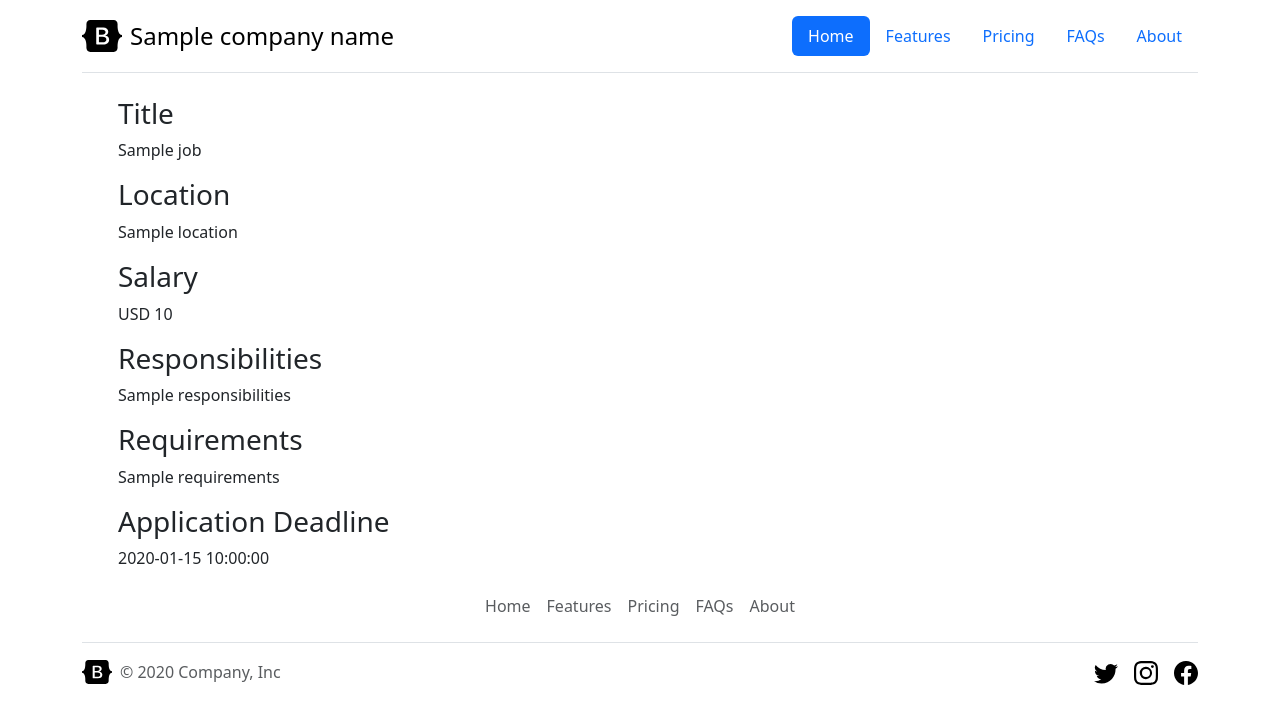
After one commit to Maneida/job-board-website-template, a Flask app: template templates/jobpage.html in a window 1280 px wide. The commit adds this page. Shown: the top 724 px of the page. Run offline with Flask 3, Linux system fonts and the light colour scheme; the template is opened without the code that fills it: most values are stand-ins (such as "Sample title", 1, 10 or a date in 2020).

Commit message:
added basic jobpage with other structure improvements

```diff
--- a/app.py
+++ b/app.py
@@ -1,22 +1,29 @@
 #!/usr/bin/env python3
 from datetime import datetime
 from flask import Flask, render_template, jsonify
-import database
+from database import load_jobs_from_db, load_job_from_db
 
 app = Flask(__name__)
 
 
 @app.route('/', strict_slashes=False)
 def hello_world():
-    jobs = database.load_jobs_from_db()
+    jobs = load_jobs_from_db()
     return render_template("home.html", jobs=jobs, company_name='Jovian',
                            year=datetime.now().year)
 
 
 @app.route('/api/v1/jobs', strict_slashes=False)
 def list_jobs():
-    jobs = database.load_jobs_from_db()
+    jobs = load_jobs_from_db()
     return jsonify(jobs)
+
+@app.route('/job/<id>')
+def show_job(id):
+    job = load_job_from_db(id)
+    if not job:
+        return "Not found", 404
+    return render_template("jobpage.html", job=job, company_name='Jovian')
 
 
 if __name__ == "__main__":
--- /dev/null
+++ b/templates/bootstrap.html
@@ -0,0 +1,6 @@
+<link
+      href="https://cdn.jsdelivr.net/npm/bootstrap@5.3.3/dist/css/bootstrap.min.css"
+      rel="stylesheet"
+    />
+    <script src="https://cdn.jsdelivr.net/npm/bootstrap@5.3.3/dist/js/bootstrap.bundle.min.js"></script>
+    <link rel="stylesheet" href="{{url_for('static', filename='style.css')}}" />
--- /dev/null
+++ b/templates/jobpage.html
@@ -0,0 +1,27 @@
+<!DOCTYPE html>
+<html lang="en">
+  <head>
+    <meta charset="UTF-8" />
+    <meta name="viewport" content="width=device-width, initial-scale=1.0" />
+    <title>{{ job.title }} - {{ company_name }} Careers</title>
+    {% include 'bootstrap.html' %}
+  </head>
+  <body>
+    {% include 'nav.html' %}
+    <div class="container px-lg-5">
+      <h3>Title</h3>
+      <p>{{ job.title }}</p>
+      <h3>Location</h3>
+      <p>{{ job.location }}</p>
+      <h3>Salary</h3>
+      <p>{{ job.currency }} {{ job.salary }}</p>
+      <h3>Responsibilities</h3>
+      <p>{{ job.responsibilities }}</p>
+      <h3>Requirements</h3>
+      <p>{{ job.requirements }}</p>
+      <h3>Application Deadline</h3>
+      <p>{{ job.application_deadline }}</p>
+    </div>
+    {% include 'footer.html' %}
+  </body>
+</html>
--- a/templates/nav.html
+++ b/templates/nav.html
@@ -14,7 +14,7 @@
 
     <ul class="nav nav-pills">
       <li class="nav-item">
-        <a href="#" class="nav-link active" aria-current="page">Home</a>
+        <a href="/" class="nav-link active" aria-current="page">Home</a>
       </li>
       <li class="nav-item"><a href="#" class="nav-link">Features</a></li>
       <li class="nav-item"><a href="#" class="nav-link">Pricing</a></li>
```
Also changed, not shown: database.py (+14 -0 lines), templates/home.html (+3 -8 lines), templates/jobitem.html (+6 -2 lines).
